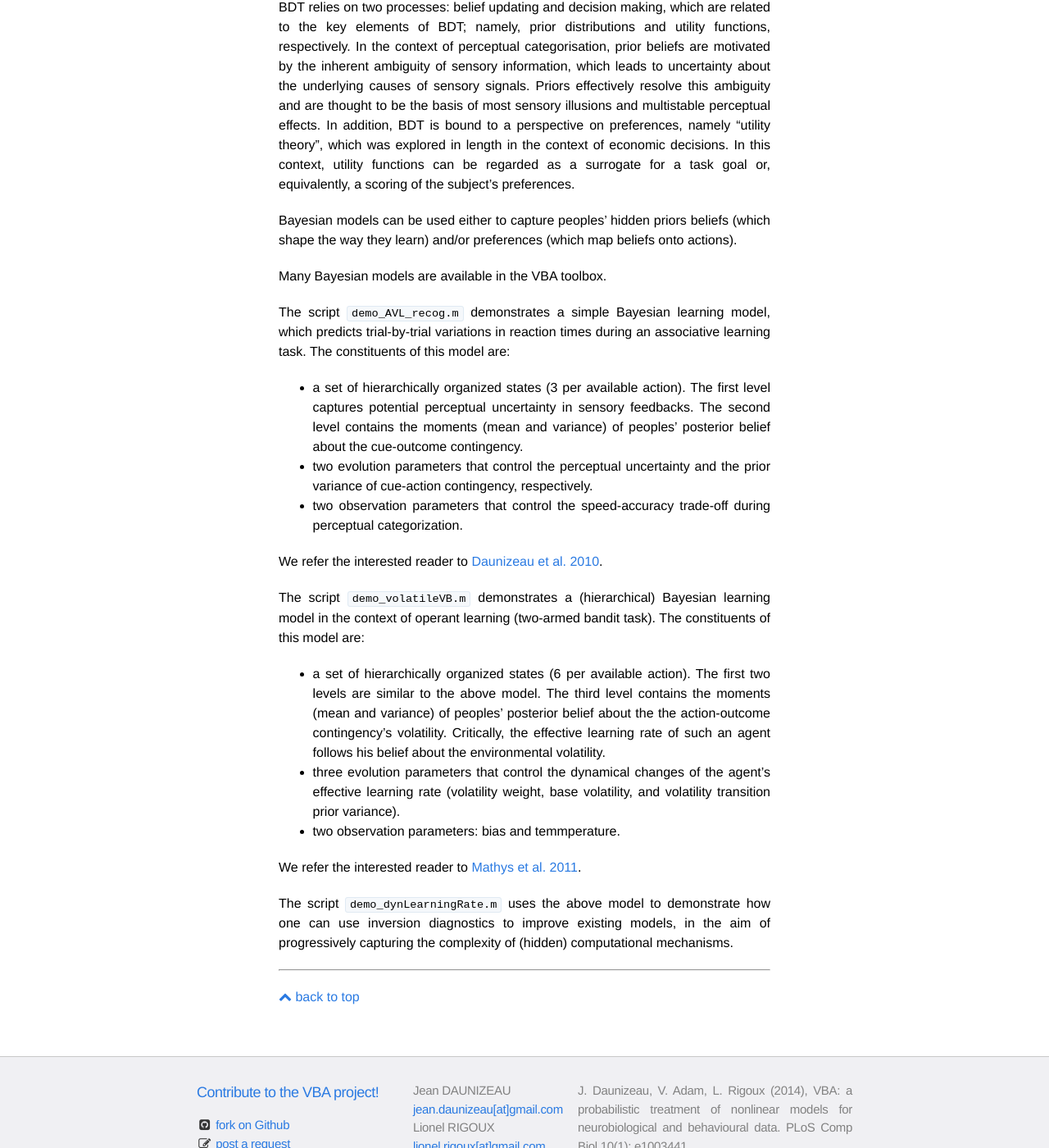
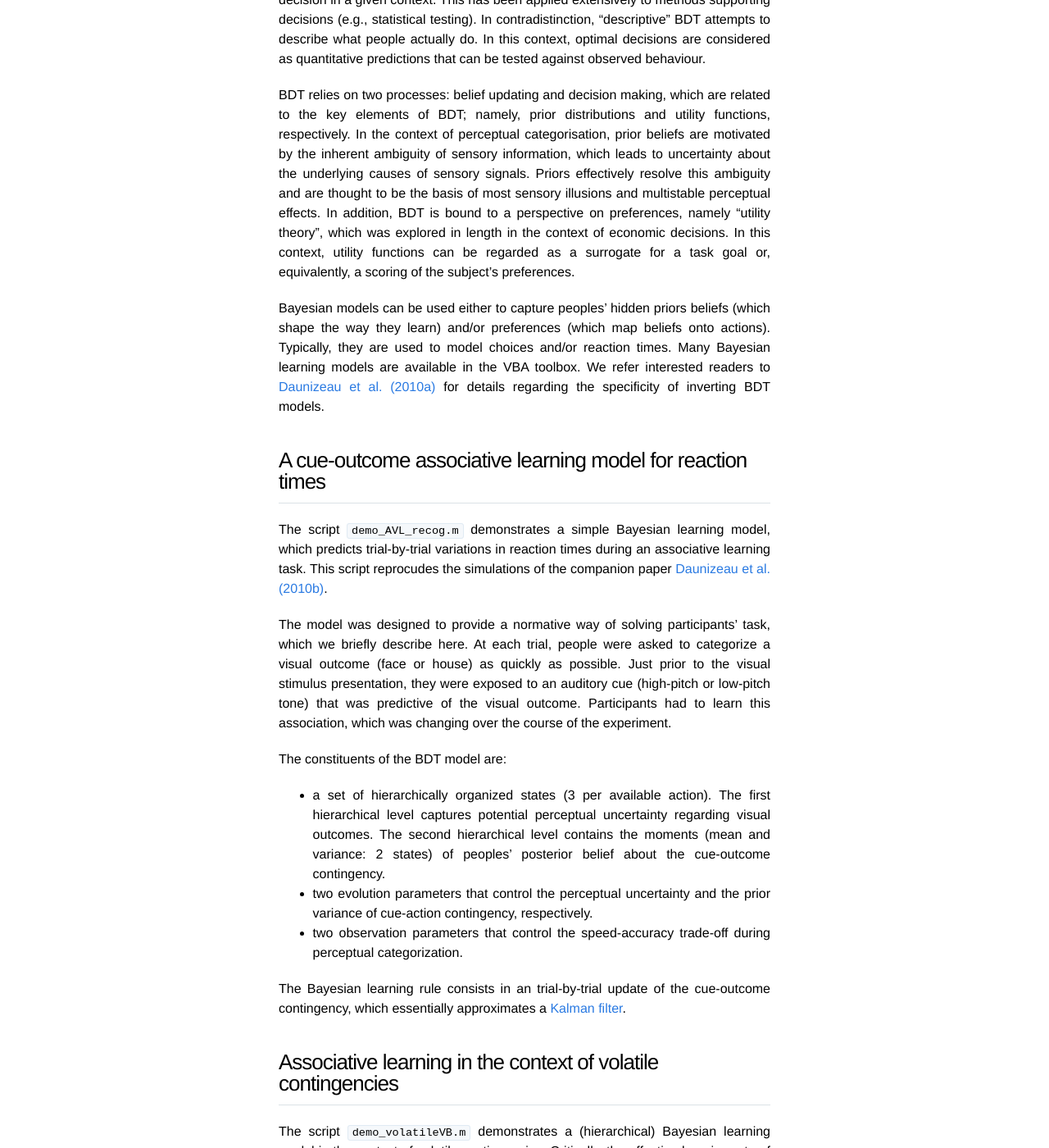
Before and after one commit to MBB-team/VBA-toolbox, a Jekyll site: the page built from _wiki/bayesian-learning.md, in a window 1280 px wide and 1400 px high, scrolled down 387 px. Shown: the whole window at 82% size. Built offline with Jekyll 4.4.1, drawn with Linux system fonts in a browser that asks for light colours; nearby versions of some CDN libraries; some of the changed text lies outside the part shown.

Commit message:
Update bayesian-learning.md

```diff
--- a/_wiki/bayesian-learning.md
+++ b/_wiki/bayesian-learning.md
@@ -8,21 +8,31 @@ Bayesian decision theory (BDT) is a probabilistic framework that is concerned wi
 
 BDT relies on two processes: belief updating and decision making, which are related to the key elements of BDT; namely, prior distributions and utility functions, respectively. In the context of perceptual categorisation, prior beliefs are motivated by the inherent ambiguity of sensory information, which leads to uncertainty about the underlying causes of sensory signals. Priors effectively resolve this ambiguity and are thought to be the basis of most sensory illusions and multistable perceptual effects. In addition, BDT is bound to a perspective on preferences, namely “utility theory”, which was explored in length in the context of economic decisions. In this context, utility functions can be regarded as a surrogate for a task goal or, equivalently, a scoring of the subject’s preferences.
 
-Bayesian models can be used either to capture peoples' hidden priors beliefs (which shape the way they learn) and/or preferences (which map beliefs onto actions).
+Bayesian models can be used either to capture peoples' hidden priors beliefs (which shape the way they learn) and/or preferences (which map beliefs onto actions). Typically, they are used to model choices and/or reaction times. Many Bayesian learning models are available in the VBA toolbox. We refer interested readers to [Daunizeau et al. (2010a)](http://journals.plos.org/plosone/article?id=10.1371/journal.pone.0015554) for details regarding the specificity of inverting BDT models.
 
-Many Bayesian models are available in the VBA toolbox.
 
-The script `demo_AVL_recog.m` demonstrates a simple Bayesian learning model, which predicts trial-by-trial variations in reaction times during an associative learning task. The constituents of this model are:
+## A cue-outcome associative learning model for reaction times
 
-- a set of hierarchically organized states (3 per available action). The first level captures potential perceptual uncertainty in sensory feedbacks. The second level contains the moments (mean and variance) of peoples' posterior belief about the cue-outcome contingency.
+The script `demo_AVL_recog.m` demonstrates a simple Bayesian learning model, which predicts trial-by-trial variations in reaction times during an associative learning task. This script reprocudes the simulations of the companion paper [Daunizeau et al. (2010b)](http://journals.plos.org/plosone/article?id=10.1371/journal.pone.0015555).
+
+The model was designed to provide a normative way of solving participants' task, which we briefly describe here. At each trial, people were asked to categorize a visual outcome (face or house) as quickly as possible. Just prior to the visual stimulus presentation, they were exposed to an auditory cue (high-pitch or low-pitch tone) that was predictive of the visual outcome. Participants had to learn this association, which was changing over the course of the experiment.
+
+The constituents of the BDT model are:
+
+- a set of hierarchically organized states (3 per available action). The first hierarchical level captures potential perceptual uncertainty regarding visual outcomes. The second hierarchical level contains the moments (mean and variance: 2 states) of peoples' posterior belief about the cue-outcome contingency.
 - two evolution parameters that control the perceptual uncertainty and the prior variance of cue-action contingency, respectively.
 - two observation parameters that control the speed-accuracy trade-off during perceptual categorization.
 
-We refer the interested reader to [Daunizeau et al. 2010](http://www.plosone.org/article/info%3Adoi%2F10.1371%2Fjournal.pone.0015555).
+The Bayesian learning rule consists in an trial-by-trial update of the cue-outcome contingency, which essentially approximates a [Kalman filter](https://en.wikipedia.org/wiki/Kalman_filter).
 
-The script `demo_volatileVB.m` demonstrates a (hierarchical) Bayesian learning model in the context of operant learning (two-armed bandit task). The constituents of this model are:
 
-- a set of hierarchically organized states (6 per available action). The first two levels are similar to the above model. The third level contains the moments (mean and variance) of peoples' posterior belief about the the action-outcome contingency's volatility. Critically, the effective learning rate of such an agent follows his belief about the environmental volatility.
+## Associative learning in the context of volatile contingencies
+
+The script `demo_volatileVB.m` demonstrates a (hierarchical) Bayesian learning model in the context of volatile contingencies. Critically, the effective learning rate of such a Bayesian agent follows her belief about the environmental volatility, which is itself updated over trials. This endows the agent with the capacity to adapt to rapid changes in her environment.
+
+The constituents of this model are:
+
+- a set of hierarchically organized states (6 per available action). The first two levels are similar to the above model (3 states). The third level contains the moments (mean and variance: 2 states) of peoples' posterior belief about the the action-outcome contingency's volatility.
 - three evolution parameters that control the dynamical changes of the agent's effective learning rate (volatility weight, base volatility, and volatility transition prior variance).
 - two observation parameters: bias and temmperature.
 
```
